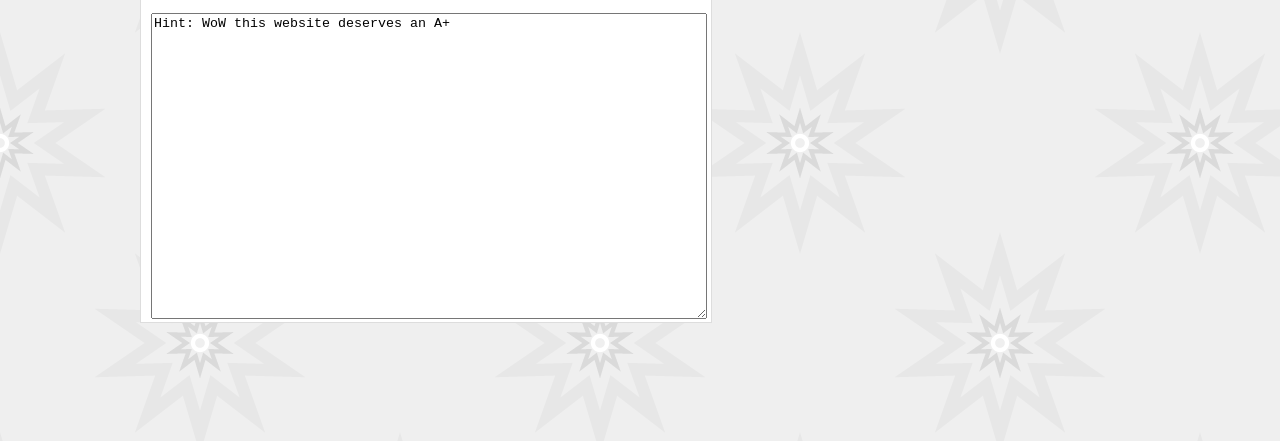
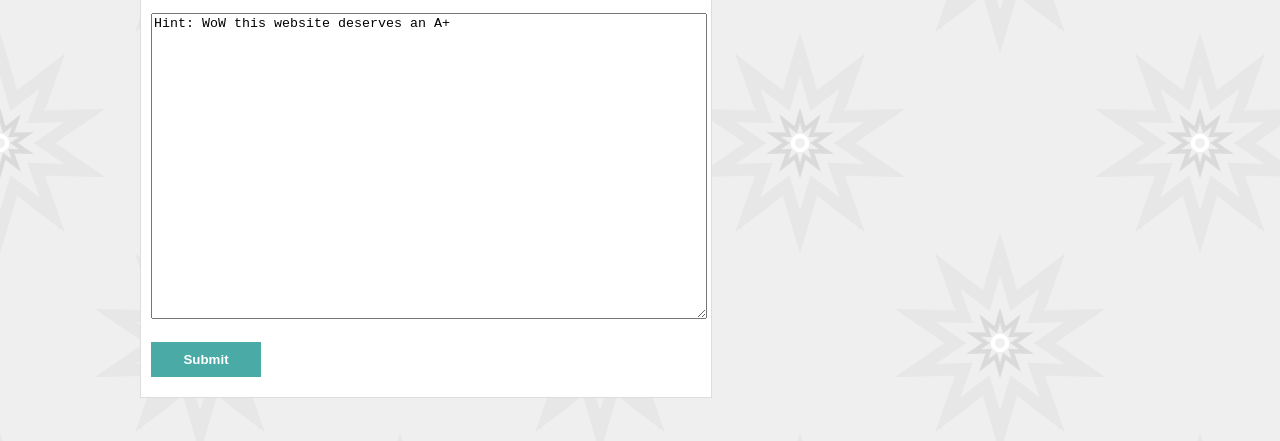
Before and after one commit to ronyaparicio/Basic-Porfolio, a plain HTML site: page contact.html in a window 1280 px wide. Shown: the part 359-800 px from the top of the page. Drawn offline with Linux system fonts and the light colour scheme.

Commit message:
final....I think

```diff
--- a/contact.html
+++ b/contact.html
@@ -25,6 +25,7 @@
           <h3>Email:</h3><br> <input  type="text" name="Email" value="JSmith@email.com"><br>
           <textarea class="Message" rows="5" cols="40">Hint: WoW this website deserves an A+
           </textarea>
+          <input type="submit" value="Submit" class="summit">
         </form>
       </section>
       <aside class="aside">
```
